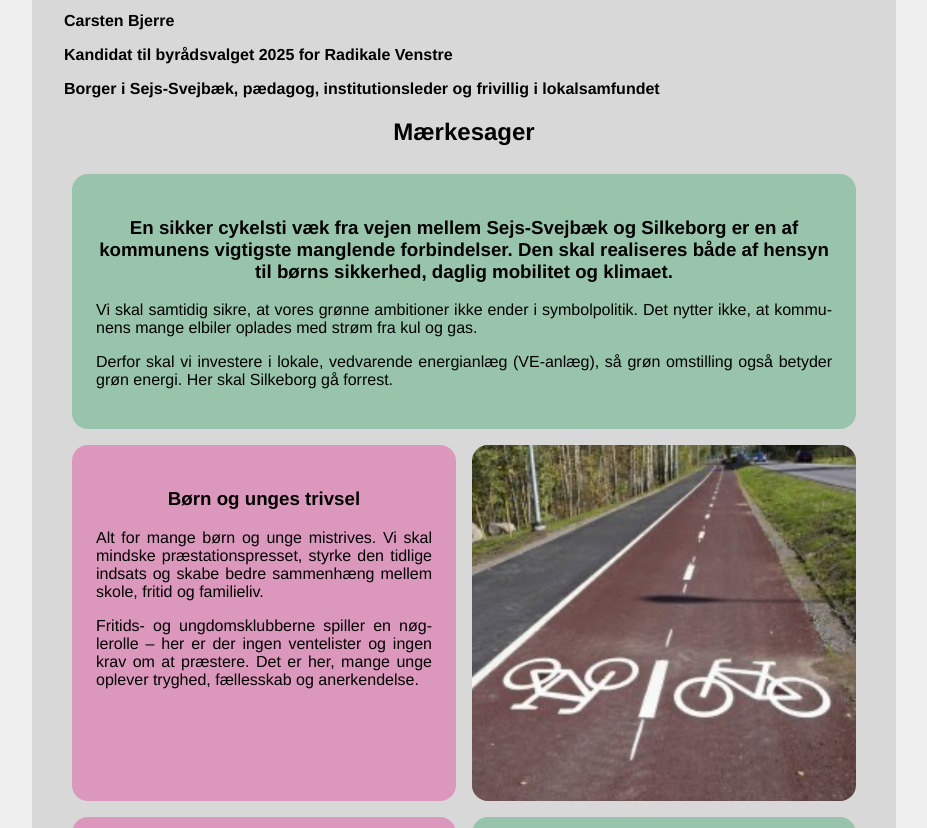
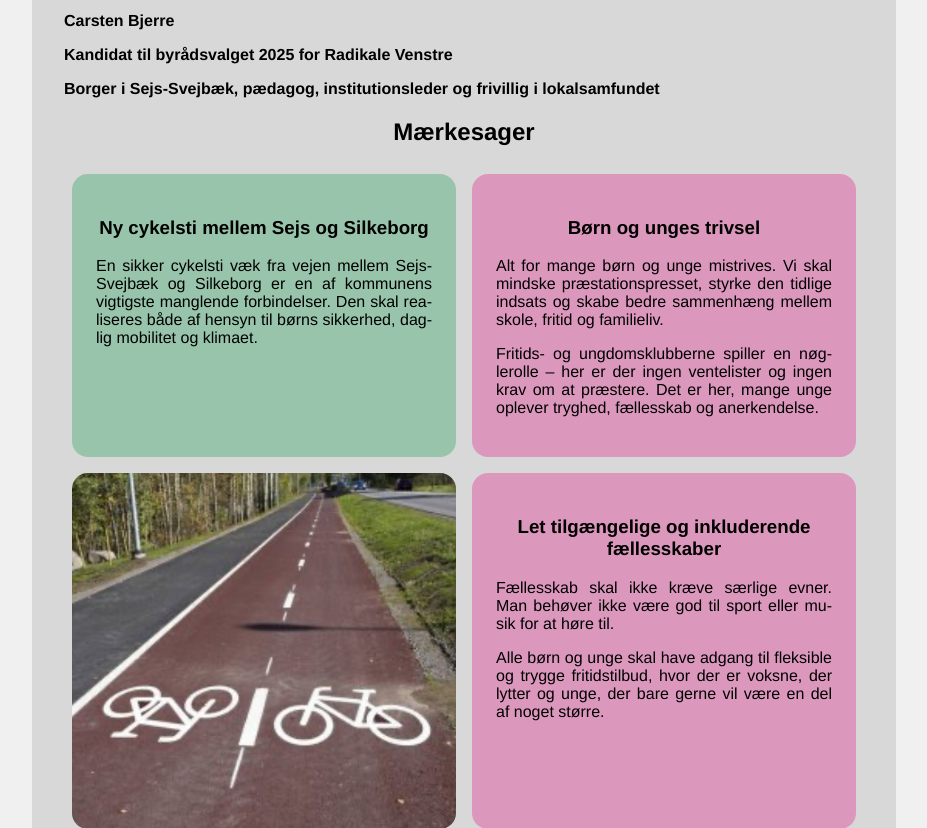
Before and after one commit to DraagDunk/radikalesilkeborg.dk, a PHP site: page /carsten-bjerre in a window 1280 px wide. Shown: the part 1389-2217 px from the top of the page, without its empty margins (176-1103 px from the left). Run offline with PHP 8.4, Linux system fonts and the light colour scheme.

Commit message:
Flyt malplaceret tekst ved Carstens mærkesag tilbage

```diff
--- a/carsten-bjerre/index.php
+++ b/carsten-bjerre/index.php
@@ -84,12 +84,10 @@
 
         <div class="policy-grid">
 
-            <div class=" big policy">
-                <h3>En sikker cykelsti væk fra vejen mellem Sejs-Svejbæk og Silkeborg er en af kommunens vigtigste manglende forbindelser. Den skal realiseres både af hensyn til børns sikkerhed, daglig mobilitet og klimaet.</h3>
+            <div class="policy">
+                <h3>Ny cykelsti mellem Sejs og Silkeborg</h3>
 
-                <p>Vi skal samtidig sikre, at vores grønne ambitioner ikke ender i symbolpolitik. Det nytter ikke, at kommunens mange elbiler oplades med strøm fra kul og gas.</p>
-
-                <p>Derfor skal vi investere i lokale, vedvarende energianlæg (VE-anlæg), så grøn omstilling også betyder grøn energi. Her skal Silkeborg gå forrest.</p>
+                <p>En sikker cykelsti væk fra vejen mellem Sejs-Svejbæk og Silkeborg er en af kommunens vigtigste manglende forbindelser. Den skal realiseres både af hensyn til børns sikkerhed, daglig mobilitet og klimaet.</p>
             </div>
 
             <div class="policy">
@@ -116,12 +114,16 @@
 
             </div>
 
-            <div class="policy">
+            <div class=" big policy">
                 <h3 id="udvikling">Bæredygtig udvikling – grøn mobilitet og grøn energi</h3>
 
                 <p>Silkeborg skal udvikles med omtanke. Når vi bygger nyt, skal vi tænke natur, klima og fællesskab med fra starten både i bymidten og i lokalområderne.</p>
 
                 <p>Vi skal prioritere grøn mobilitet og gøre det lettere og mere sikkert at tage cyklen, toget eller bussen frem for bilen.</p>
+
+                <p>Vi skal samtidig sikre, at vores grønne ambitioner ikke ender i symbolpolitik. Det nytter ikke, at kommunens mange elbiler oplades med strøm fra kul og gas.</p>
+
+                <p>Derfor skal vi investere i lokale, vedvarende energianlæg (VE-anlæg), så grøn omstilling også betyder grøn energi. Her skal Silkeborg gå forrest.</p>
 
             </div>
 
```
